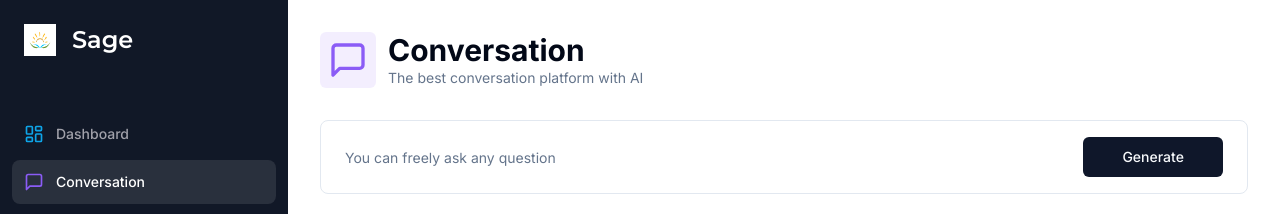
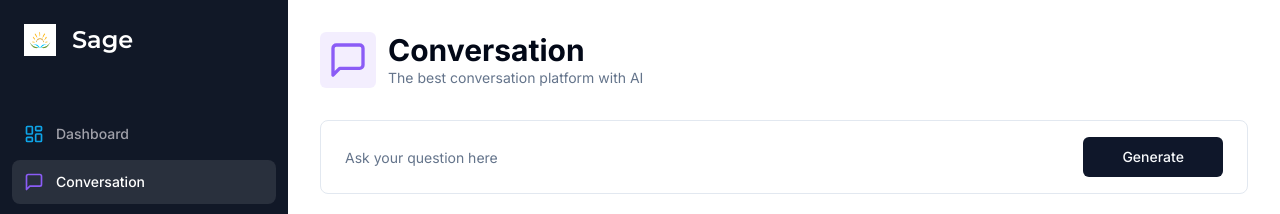
Before and after one commit to dialite/Sage, a Next.js app: page /conversation in a window 1280 px wide. Shown: the top 214 px of the page. Built offline with nearby package versions, Linux system fonts and the light colour scheme.

Commit message:
Modify content in conversation page

```diff
--- a/app/(dashboard)/(routes)/conversation/page.tsx
+++ b/app/(dashboard)/(routes)/conversation/page.tsx
@@ -50,7 +50,7 @@ const ConversationPage = () => {
                       <Input
                         className="border-0 outline-none focus-visible:ring-0 focus-visible:ring-transparent"
                         disabled={isLoading}
-                        placeholder="You can freely ask any question"
+                        placeholder="Ask your question here"
                         {...field}
                       />
                     </FormControl>
```
